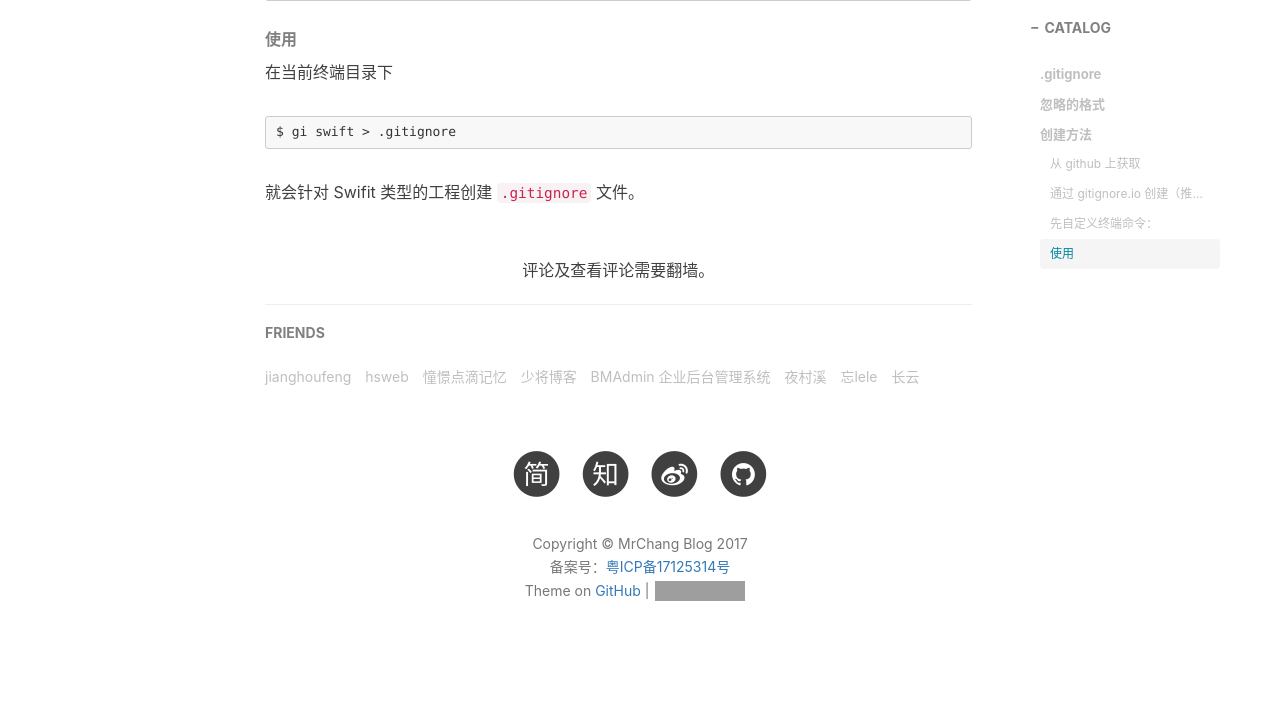
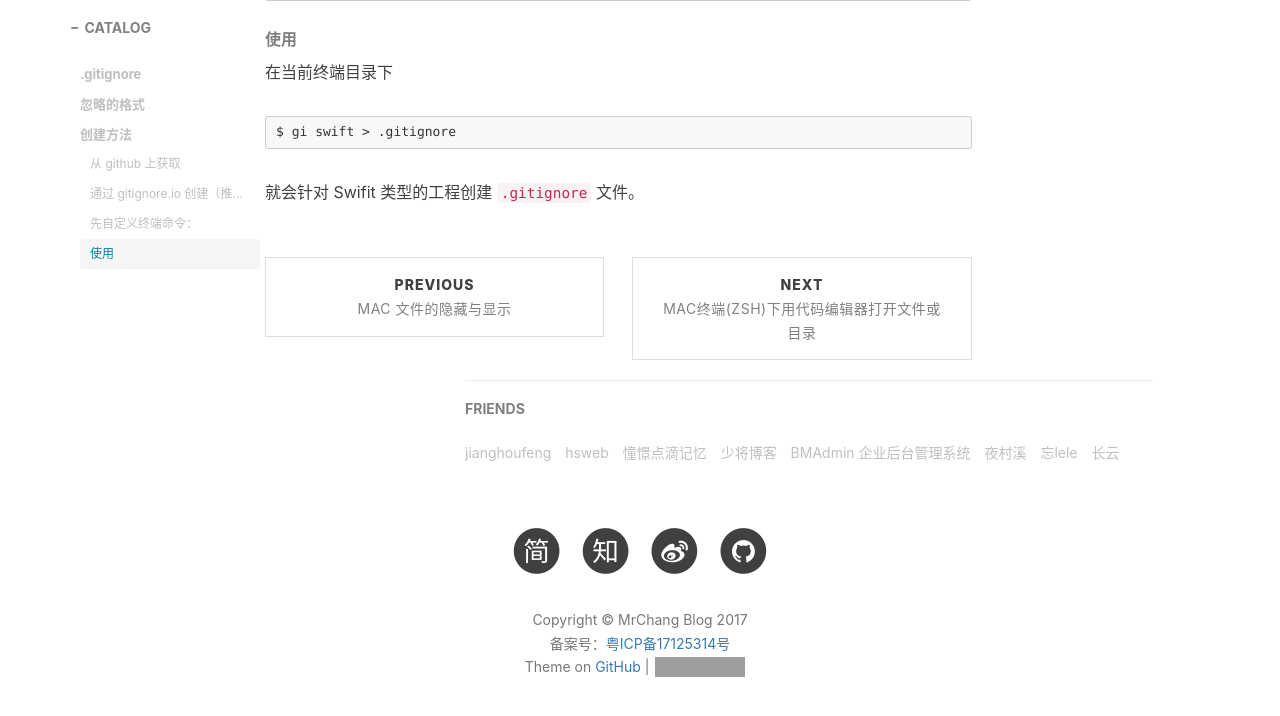
Before and after one commit to ncic-ict/changdaye.github.io, a Jekyll site: the page built from _posts/2017-02-22-使用-.gitignore-忽略-git-仓库中的文件.md, in a window 1280 px wide and 900 px high, scrolled down 2057 px. Shown: the top 716 px of the window. Built offline with Jekyll 4.4.1, drawn with Linux system fonts in a browser that asks for light colours; nearby versions of some CDN libraries; comment, search, counter and statistics services are not loaded; before the commit the page ends 2752 px from its top, so only the background shows below that; grey boxes are pictures that could not be loaded.

```diff
--- a/_layouts/post.html
+++ b/_layouts/post.html
@@ -101,14 +101,68 @@
                 <div id="cyReping" role="cylabs" data-use="reping"></div>
 
 
+                <!--PC和WAP自适应版-->
+                <div id="SOHUCS"></div>
+                <script type="text/javascript">
+                    (function () {
+                        var appid = 'cysVb8ccE';
+                        var conf = 'prod_6a7413afad017a0ced448561af5191d1';
+                        var width = window.innerWidth || document.documentElement.clientWidth;
+                        if (width < 960) {
+                            window.document.write('<script id="changyan_mobile_js" charset="utf-8" type="text/javascript" src="https://changyan.sohu.com/upload/mobile/wap-js/changyan_mobile.js?client_id=' + appid + '&conf=' + conf + '"><\/script>');
+                        } else {
+                            var loadJs = function (d, a) {
+                                var c = document.getElementsByTagName("head")[0] || document.head || document.documentElement;
+                                var b = document.createElement("script");
+                                b.setAttribute("type", "text/javascript");
+                                b.setAttribute("charset", "UTF-8");
+                                b.setAttribute("src", d);
+                                if (typeof a === "function") {
+                                    if (window.attachEvent) {
+                                        b.onreadystatechange = function () {
+                                            var e = b.readyState;
+                                            if (e === "loaded" || e === "complete") {
+                                                b.onreadystatechange = null;
+                                                a()
+                                            }
+                                        }
+                                    } else {
+                                        b.onload = a
+                                    }
+                                }
+                                c.appendChild(b)
+                            };
+                            loadJs("https://changyan.sohu.com/upload/changyan.js", function () {
+                                window.changyan.api.config({appid: appid, conf: conf})
+                            });
+                        }
+                    })(); </script>
 
-                {% if site.disqus_username %}
-                <!-- disqus 评论框 start -->
-                <div class="comment">
-                    <div id="disqus_thread" class="disqus-thread" align="center">评论及查看评论需要翻墙。</div>
-                </div>
-                <!-- disqus 评论框 end -->
-                {% endif %}
+                <div id="cyEmoji" role="cylabs" data-use="emoji"></div>
+
+                <script type="text/javascript" charset="utf-8" src="https://changyan.itc.cn/js/lib/jquery.js"></script>
+                <script type="text/javascript" charset="utf-8" src="https://changyan.sohu.com/js/changyan.labs.https.js?appid=cysVb8ccE"></script>
+
+                <ul class="pager">
+                    {% if page.previous.url %}
+                    <li class="previous">
+                        <a href="{{ page.previous.url | prepend: site.baseurl | replace: '//', '/' }}" data-toggle="tooltip" data-placement="top" title="{{page.previous.title}}">
+                            Previous<br>
+                            <span>{{page.previous.title}}</span>
+                        </a>
+                    </li>
+                    {% endif %}
+                    {% if page.next.url %}
+                    <li class="next">
+                        <a href="{{ page.next.url | prepend: site.baseurl | replace: '//', '/' }}" data-toggle="tooltip" data-placement="top" title="{{page.next.title}}">
+                            Next<br>
+                            <span>{{page.next.title}}</span>
+                        </a>
+                    </li>
+                    {% endif %}
+                </ul>
+
+            </div>
 
             </div>
 
```
